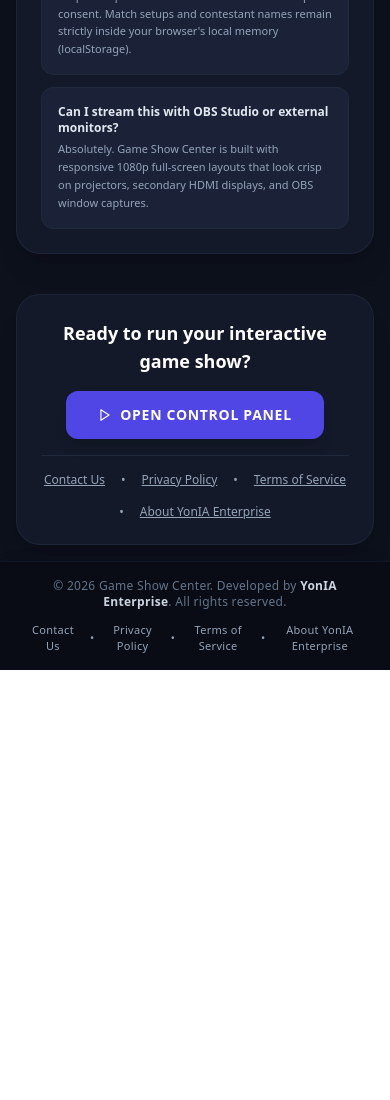
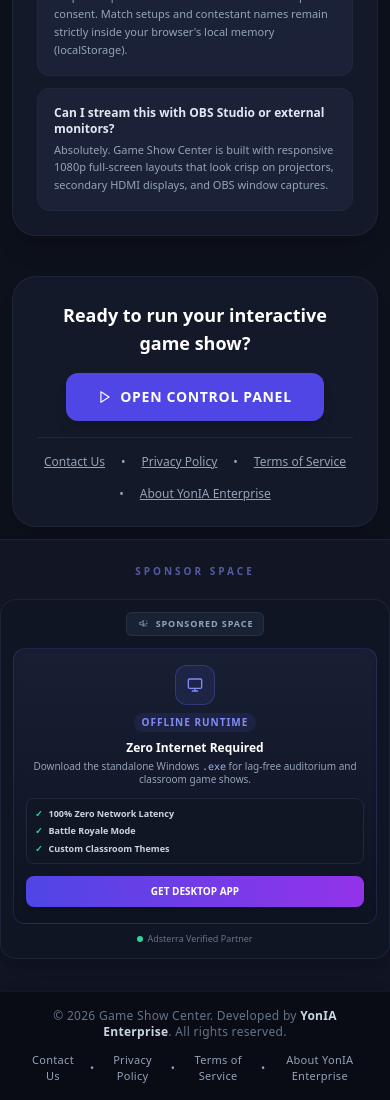
Before and after one commit to yurian37/Game-Show-Center, a React (Vite) app in the folder frontend-react/: page / in a window 390 px wide. Shown: the part 2978-4078 px from the top of the page. Before the commit the page ends 3648 px from the top, so only its background shows below. Built offline with nearby package versions, Linux system fonts and the light colour scheme.

Commit message:
feat(online): persist Adsterra banners across all game screens (Settings, Host, Arena, Winner)

```diff
--- a/frontend-react/src/App.jsx
+++ b/frontend-react/src/App.jsx
@@ -76,10 +76,7 @@ export default function App() {
     }
   };
 
-  // Sponsored Advertising Display Policy:
-  // Advertisements should only be displayed on editorial/content screens (home, settings),
-  // and NOT on live behavioral game action screens (arena, host) or error states.
-  const showContentAds = screen === 'home' || screen === 'settings';
+
 
   return (
     <div className="min-h-screen bg-[#0d111c] text-slate-100 flex flex-col justify-between font-sans selection:bg-indigo-500 selection:text-white">
@@ -137,21 +134,19 @@ export default function App() {
       <div className="flex flex-grow w-full max-w-[1920px] mx-auto items-stretch relative">
 
         {/* PUBLICIDAD IZQUIERDA (SPONSOR SPACE 1 - Adsterra Banner & Offline Edition Spotlight) */}
-        {showContentAds && (
-          <aside className="hidden xl:flex w-72 bg-[#111524] border-r border-slate-800/80 flex-col p-5 justify-between items-center relative shrink-0">
+        <aside className="hidden lg:flex w-52 xl:w-72 bg-[#111524] border-r border-slate-800/80 flex-col p-3 xl:p-5 justify-start items-center relative shrink-0">
           <div className="absolute inset-0 bg-gradient-to-b from-indigo-500/5 to-transparent pointer-events-none" />
-            <div className="w-full text-center">
+          <div className="w-full text-center sticky top-6">
             <p className="text-[10px] font-black text-indigo-400/60 tracking-[0.3em] uppercase mb-4 select-none">
               SPONSOR SPACE
             </p>
 
-              <AdsterraBanner position="left" label="Sponsored Space" width={160} height={600} />
+            <AdsterraBanner zoneKey="4e1cbb94898a46491d4e929a66cfbc53" position="left" label="Sponsored Space" width={160} height={600} />
           </div>
         </aside>
-        )}
 
         {/* MAIN CONTENT */}
-        <main className="flex-grow flex items-center justify-center p-4 md:p-8 lg:p-12">
+        <main className="flex-grow flex items-center justify-center p-3 sm:p-4 md:p-6 lg:p-8 xl:p-10 min-w-0 overflow-x-hidden">
           <ErrorBoundary onReset={() => setScreen('settings')}>
 
             {screen === 'home' && (
@@ -195,19 +190,25 @@ export default function App() {
         </main>
 
         {/* PUBLICIDAD DERECHA (SPONSOR SPACE 2 - Adsterra Banner & Local AI Spotlight) */}
-        {showContentAds && (
-          <aside className="hidden xl:flex w-72 bg-[#111524] border-l border-slate-800/80 flex-col p-5 justify-between items-center relative shrink-0">
+        <aside className="hidden lg:flex w-52 xl:w-72 bg-[#111524] border-l border-slate-800/80 flex-col p-3 xl:p-5 justify-start items-center relative shrink-0">
           <div className="absolute inset-0 bg-gradient-to-b from-purple-500/5 to-transparent pointer-events-none" />
-            <div className="w-full text-center">
+          <div className="w-full text-center sticky top-6">
             <p className="text-[10px] font-black text-purple-400/60 tracking-[0.3em] uppercase mb-4 select-none">
               SPONSOR SPACE
             </p>
 
-              <AdsterraBanner position="right" label="Sponsored Space" width={160} height={600} />
+            <AdsterraBanner zoneKey="4e1cbb94898a46491d4e929a66cfbc53" position="right" label="Sponsored Space" width={160} height={600} />
           </div>
         </aside>
-        )}
 
+      </div>
+
+      {/* PUBLICIDAD RESPONSIVA PARA MÓVIL Y TABLET (< LG) */}
+      <div className="lg:hidden w-full flex flex-col items-center justify-center py-6 bg-[#111524] border-t border-slate-800/80">
+        <p className="text-[10px] font-black text-indigo-400/60 tracking-[0.3em] uppercase mb-3 select-none">
+          SPONSOR SPACE
+        </p>
+        <AdsterraBanner zoneKey="4e1cbb94898a46491d4e929a66cfbc53" position="left" label="Sponsored Space" width={160} height={600} />
       </div>
 
       {/* FOOTER */}
```
Lines whose indentation alone changed are shown as unchanged.
